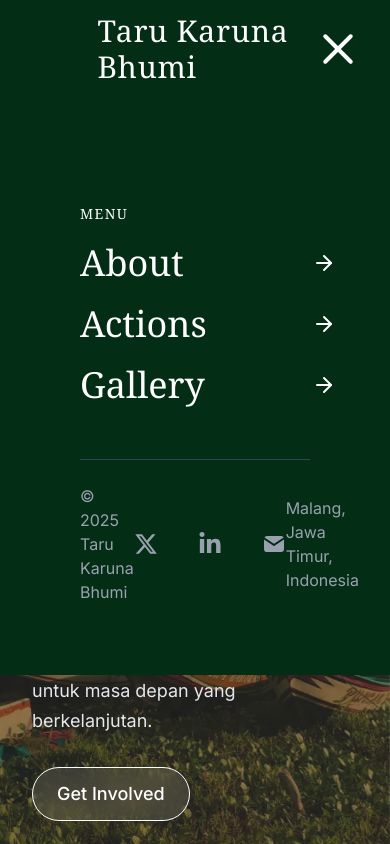
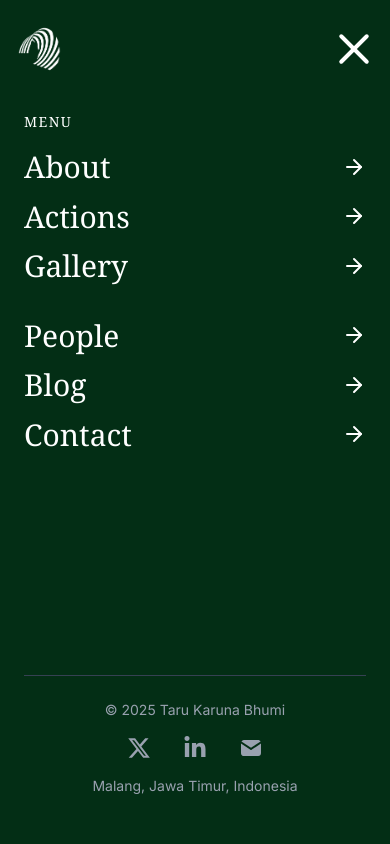
Before and after one commit to nalharist-ops/karunabhumi.org, a Next.js app: page / in a window 390 px wide. Both pictures are taken after a click on the button 338 px from the left and 49 px from the top of the page. Shown: the top 844 px of the page. Built offline with nearby package versions, Linux system fonts and the light colour scheme.

Commit message:
better responsiveness

```diff
--- a/app/components/nav.tsx
+++ b/app/components/nav.tsx
@@ -7,16 +7,12 @@ import { FaXTwitter, FaLinkedinIn } from "react-icons/fa6";
 import { TbMailFilled } from "react-icons/tb";
 import { FiArrowRight } from "react-icons/fi";
 import Image from "next/image";
-
-// 1. Import the custom hook
 import { useScrollDirection } from "../hooks/useScrollDirection"; // Ensure this path is correct
 
 export function Navbar() {
   const [isOpen, setIsOpen] = useState(false);
-  // 2. Use the hook to get the current scroll direction
   const scrollDirection = useScrollDirection();
 
-  // Variant for the main menu panel slide-down animation
   const menuVariants: Variants = {
     hidden: { y: "-100%" },
     visible: {
@@ -36,7 +32,6 @@ export function Navbar() {
     },
   };
 
-  // ... (Your other variants like staggerVariants and fadeVariants remain the same)
   const staggerVariants: Variants = {
     visible: {
       transition: {
@@ -66,18 +61,16 @@ export function Navbar() {
     },
   };
 
-
   return (
-    // 3. Update the className for the <nav> element
     <nav
       className={`
-        fixed top-0 left-0 w-full z-50 px-8 py-6 flex items-center justify-between
+        fixed top-0 left-0 w-full z-50 px-4 sm:px-8 py-6 flex items-center justify-between
         bg-transparent text-white transition-transform duration-300 ease-in-out
         ${scrollDirection === "down" ? "-translate-y-full" : "translate-y-0"}
       `}
     >
       {/* Logo */}
-      <Link href="/" className="flex items-center">
+      <Link href="/" className="z-[60]">
         <Image
           className="filter invert brightness-0"
           src="/favicon.png"
@@ -88,8 +81,8 @@ export function Navbar() {
         />
       </Link>
 
-      {/* Title */}
-      <h1 className="font-serif text-3xl tracking-wide absolute left-1/2 transform -translate-x-1/2 z-[60]">
+      {/* Title - FIX 1: Hide on mobile (hidden) and show on medium screens and up (md:block) to prevent overlap */}
+      <h1 className="hidden md:block font-serif text-3xl tracking-wide absolute left-1/2 transform -translate-x-1/2 z-[60]">
         Taru Karuna Bhumi
       </h1>
 
@@ -115,7 +108,7 @@ export function Navbar() {
         />
       </button>
 
-      {/* Menu (Your existing framer-motion code is unchanged) */}
+      {/* Menu */}
       <AnimatePresence>
         {isOpen && (
           <motion.div
@@ -124,19 +117,20 @@ export function Navbar() {
             animate="visible"
             exit="exit"
             variants={menuVariants}
-            className="fixed top-0 left-0 w-full h-[80vh] bg-green-950 text-white flex flex-col overflow-hidden z-[50]"
+            className="fixed top-0 left-0 w-full h-screen md:h-[80vh] bg-green-950 text-white flex flex-col overflow-y-auto z-[50]"
           >
-           {/* ... all your menu content ... */}
+            {/* FIX 2: Use responsive padding. Smaller on mobile, larger on desktop. */}
             <motion.div
               variants={staggerVariants}
-              className="px-20 pt-36 pb-18 flex flex-col flex-1"
+              className="px-6 sm:px-12 lg:px-20 pt-28 pb-12 flex flex-col flex-1"
             >
               {/* Menu and Quick Links section */}
-              <div className="flex justify-start flex-1">
-                {/* Large Logo */}
+              {/* FIX 3: Stack vertically on mobile (flex-col) and go to row on large screens (lg:flex-row) */}
+              <div className="flex flex-col lg:flex-row justify-start flex-1">
+                {/* Large Logo - This is already hidden on mobile which is correct */}
                 <motion.div
                   variants={fadeVariants}
-                  className="hidden md:flex col-span-1 flex-col items-start w-[330px] mr-60"
+                  className="hidden md:flex col-span-1 flex-col items-start w-[330px] lg:mr-20 xl:mr-60"
                 >
                   <Image
                     src="/favicon.png"
@@ -145,17 +139,19 @@ export function Navbar() {
                     height={330}
                   />
                 </motion.div>
-                {/* Menu links container */}
-                <div className="flex gap-30 font-serif mt-15">
-                  {/* First Column */}
-                  <div className="flex-none w-64">
+
+                {/* Menu links container - FIX 4: Stack columns on mobile, use row on medium+ screens */}
+                <div className="flex flex-col md:flex-row md:gap-16 lg:gap-24 font-serif md:mt-15">
+                  {/* First Column - FIX 5: Full width on mobile, fixed on medium+ */}
+                  <div className="flex-none w-full md:w-64 mb-8 md:mb-0">
                     <motion.p
                       variants={fadeVariants}
                       className="text-sm uppercase tracking-widest mb-4"
                     >
                       Menu
                     </motion.p>
-                    <ul className="space-y-4 text-4xl font-light leading-tight">
+                    {/* FIX 6: Smaller font on mobile, larger on small screens and up */}
+                    <ul className="space-y-3 text-3xl sm:text-4xl font-light leading-tight">
                       {[
                         { label: "About", href: "/about" },
                         { label: "Actions", href: "/actions" },
@@ -177,9 +173,9 @@ export function Navbar() {
                     </ul>
                   </div>
 
-                  {/* Second Column */}
-                  <div className="flex-none pt-10 w-64">
-                    <ul className="space-y-4 text-4xl font-light leading-tight">
+                  {/* Second Column - FIX 7: Full width on mobile, fixed on medium+. Removed top padding for mobile. */}
+                  <div className="flex-none w-full md:w-64 md:pt-10">
+                    <ul className="space-y-3 text-3xl sm:text-4xl font-light leading-tight">
                       {[
                         { label: "People", href: "/people" },
                         { label: "Blog", href: "/blog" },
@@ -203,15 +199,15 @@ export function Navbar() {
                 </div>
               </div>
 
-              {/* Footer section */}
+              {/* Footer section - FIX 8: Stack on mobile, row on medium+. Center items and add gap for mobile. */}
               <motion.div
                 variants={fadeVariants}
-                className="border-t border-gray-700 mt-12 pt-6 flex justify-between items-center text-base text-gray-400"
+                className="border-t border-gray-700 mt-12 pt-6 flex flex-col text-center gap-4 md:flex-row md:text-left md:justify-between items-center text-sm sm:text-base text-gray-400"
               >
                 <span>© {new Date().getFullYear()} Taru Karuna Bhumi</span>
 
                 {/* Socials */}
-                <div className="flex gap-10 text-2xl">
+                <div className="flex gap-8 text-2xl">
                   <Link href="https://twitter.com" target="_blank">
                     <FaXTwitter />
                   </Link>
--- a/app/page.tsx
+++ b/app/page.tsx
@@ -3,7 +3,8 @@
 import Link from "next/link";
 import { useState, useEffect } from 'react';
 import Image from "next/image";
-import { HighlightSection } from "@/components/HighlightSection"
+import { HighlightSection } from "@/components/HighlightSection";
+
 const backgroundImages = [
   '/photos/bg1.webp',
   '/photos/bg2.webp',
@@ -29,7 +30,7 @@ export default function Home() {
   );
 }
 
-// I've moved your hero section into its own component for clarity
+// Corrected Hero Section component
 function HeroSection() {
   const [currentImageIndex, setCurrentImageIndex] = useState(0);
 
@@ -44,10 +45,11 @@ function HeroSection() {
   }, []);
 
   return (
-    // 1. The parent section needs 'relative' and 'overflow-hidden'
-    <section className="relative h-screen w-full overflow-hidden flex items-center justify-center">
+    // FIX 1: Changed 'items-center' to 'items-end'.
+    // This pushes the content to the bottom of the section on ALL screen sizes.
+    <section className="relative h-screen w-full overflow-hidden flex items-end justify-center">
 
-      {/* 2. CHANGE: The background is now 'absolute' to fill its parent section */}
+      {/* Background Image Layer (no changes here) */}
       <div className="absolute inset-0 z-0">
         {backgroundImages.map((src, index) => (
           <Image
@@ -64,21 +66,25 @@ function HeroSection() {
         ))}
       </div>
 
-      {/* 3. The overlay sits on top of the background */}
+      {/* Overlay Layer (no changes here) */}
       <div className="absolute inset-0 bg-black/40 z-10" />
 
-      {/* 4. The content sits on top of the overlay */}
-      <div className="mt-60 relative z-20 flex items-center justify-center px-8 text-white">
-        <div className="w-full max-w-screen-xl grid grid-cols-1 md:grid-cols-2 gap-8 items-center">
+      {/* Content Layer */}
+      {/* FIX 2: Removed redundant flex classes and added bottom padding (pb-20)
+          to create space from the screen's edge. */}
+      <div className="relative z-20 w-full px-4 sm:px-8 text-white pb-20">
+        <div className="w-full max-w-screen-xl mx-auto grid grid-cols-1 md:grid-cols-2 gap-8 items-center">
+
           {/* Main headline */}
           <div className="md:col-span-1">
-            <h1 className="text-5xl md:text-7xl font-serif font-bold leading-tight drop-shadow-lg">
+            <h1 className="text-4xl sm:text-5xl md:text-7xl font-serif font-bold leading-tight drop-shadow-lg">
               Bersama Melawan <br /> Perubahan Iklim
             </h1>
           </div>
-          {/* ... your other content ... */}
+
+          {/* Sub-content and Call to Action */}
           <div className="md:col-span-1 flex flex-col items-start md:items-end">
-             <p className="mt-6 max-w-md text-lg md:text-xl leading-relaxed text-gray-200 drop-shadow md:text-right">
+             <p className="mt-4 md:mt-6 max-w-md text-base sm:text-lg md:text-xl leading-relaxed text-gray-200 drop-shadow md:text-right">
                Bergabunglah dengan gerakan global untuk melindungi bumi kita.
                Melalui aksi nyata dan kegiatan sosial, kita dapat menciptakan
                perubahan positif untuk masa depan yang berkelanjutan.
@@ -86,7 +92,7 @@ function HeroSection() {
              <div className="mt-8">
                <Link
                  href="#get-involved"
-                 className="inline-flex items-center bg-white/10 hover:bg-white/20 border border-white px-6 py-3 rounded-full text-white text-lg font-medium transition-colors backdrop-blur-md"
+                 className="inline-flex items-center bg-white/10 hover:bg-white/20 border border-white px-6 py-3 rounded-full text-white font-medium transition-colors backdrop-blur-md"
                >
                  Get Involved
                </Link>
```
